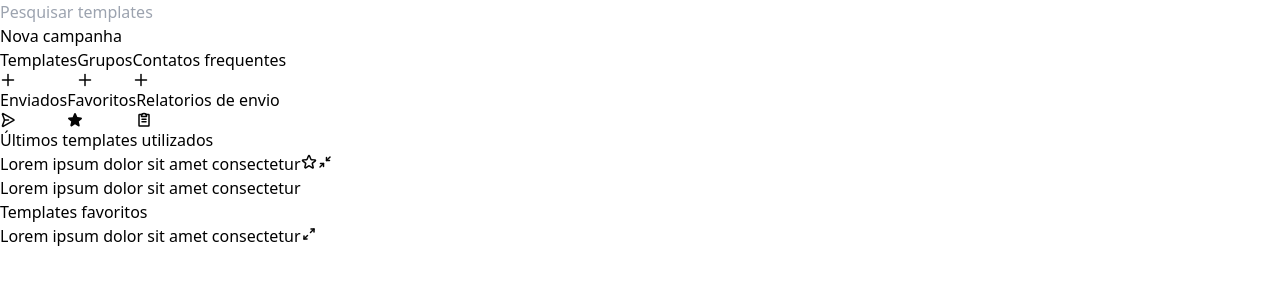
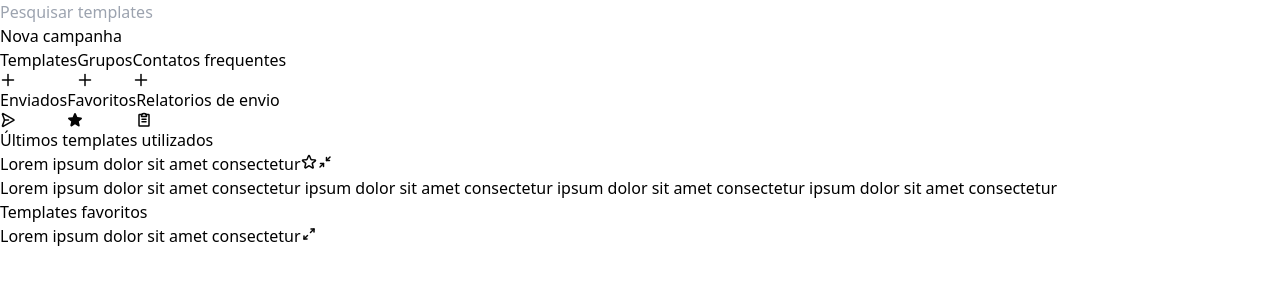
Before and after one commit to oasis-42/jyula-email-frontend, a React (Vite) app: page / in a window 1280 px wide. Both pictures are taken after a click on the button 324 px from the left and 162 px from the top of the page. Shown: the top 300 px of the page. Built offline with nearby package versions, Linux system fonts and the light colour scheme.

Commit message:
feat: Estilizacao do Content completa

```diff
--- a/src/components/Content/components/FavsTemplates.tsx
+++ b/src/components/Content/components/FavsTemplates.tsx
@@ -5,20 +5,19 @@ export function FavsTemplates() {
   const [isFavTemplates, setIsFavTemplates] = useState(true);
 
   return (
-    <div className="border">
+    <div className="p-2">
       <span>Templates favoritos</span>
-      <ul className="flex flex-col gap-3">
+      <ul className="flex flex-col gap-3 w-fit mt-2">
         <li
           className="flex
-            flex-wrap
-            items-center
-            justify-between
-            p-4
-            bg-[#D9D9D9]
-            rounded-[15px]
-            gap-4
-            max-w-[23.75rem]">
-          <button className="text-base">Lorem ipsum dolor sit amet consectetur</button>
+          items-center
+          flex-wrap
+          justify-around
+          bg-[#D9D9D9]
+          rounded-[15px]
+          p-3
+          w-[28rem]">
+          <button className="text-base break-words">Lorem ipsum dolor sit amet consectetur</button>
           {isFavTemplates ? (
             <>
               <button
@@ -36,8 +35,8 @@ export function FavsTemplates() {
                 }}>
                 <ArrowsInSimple size={16} color="#050505" weight="bold" />
               </button>
-              <div className="border-t border-black pt-[0.125rem] w-full text-sm">
-                <p className="break-words">Lorem ipsum dolor sit amet consectetur</p>
+              <div className="border-t border-black pt-[0.125rem] w-full mt-4">
+                <p className="break-words text-sm mt-[0.125rem]">Lorem ipsum dolor sit amet consectetur</p>
               </div>
             </>
           )}
--- a/src/components/Content/components/LastTemplates.tsx
+++ b/src/components/Content/components/LastTemplates.tsx
@@ -5,20 +5,19 @@ export function LastTemplates() {
   const [isLastTemplates, setIsLastTemplates] = useState(true);
 
   return (
-    <div className="border">
+    <div className="p-2">
       <span>Últimos templates utilizados</span>
-      <ul className="flex flex-col gap-3">
+      <ul className="flex flex-col gap-3 w-fit mt-2">
         <li
           className="flex
-            flex-wrap
-            items-center
-            justify-around
-            p-4
-            bg-[#D9D9D9]
-            rounded-[15px]
-            gap-4
-            w-full">
-          <button className="text-base">Lorem ipsum dolor sit amet consectetur</button>
+        items-center
+        flex-wrap
+        justify-around
+        bg-[#D9D9D9]
+        rounded-[15px]
+        p-3
+        w-[28rem]">
+          <button className="text-base break-words">Lorem ipsum dolor sit amet consectetur</button>
           <button>
             <Star size={16} color="#050505" weight="bold" />
           </button>
@@ -39,8 +38,11 @@ export function LastTemplates() {
                 }}>
                 <ArrowsInSimple size={16} color="#050505" weight="bold" />
               </button>
-              <div className="border-t border-black pt-[0.125rem] w-full text-sm flex">
-                <p className="break-words">Lorem ipsum dolor sit amet consectetur</p>
+              <div className="border-t border-black pt-[0.125rem] mt-4">
+                <p className="break-words text-sm mt-[0.125rem]">
+                  Lorem ipsum dolor sit amet consectetur ipsum dolor sit amet consectetur ipsum dolor sit amet
+                  consectetur ipsum dolor sit amet consectetur
+                </p>
               </div>
             </>
           )}
```
